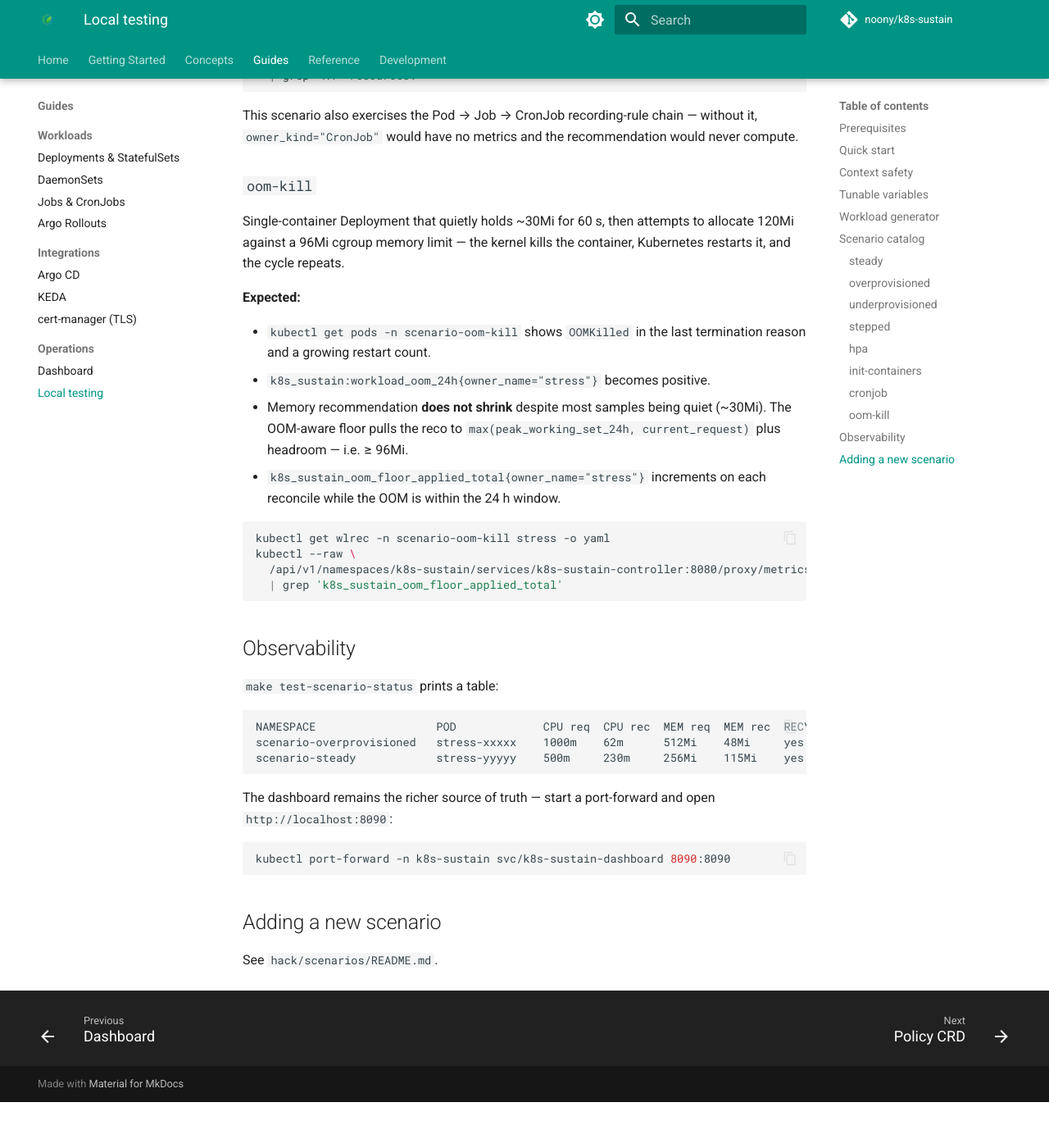
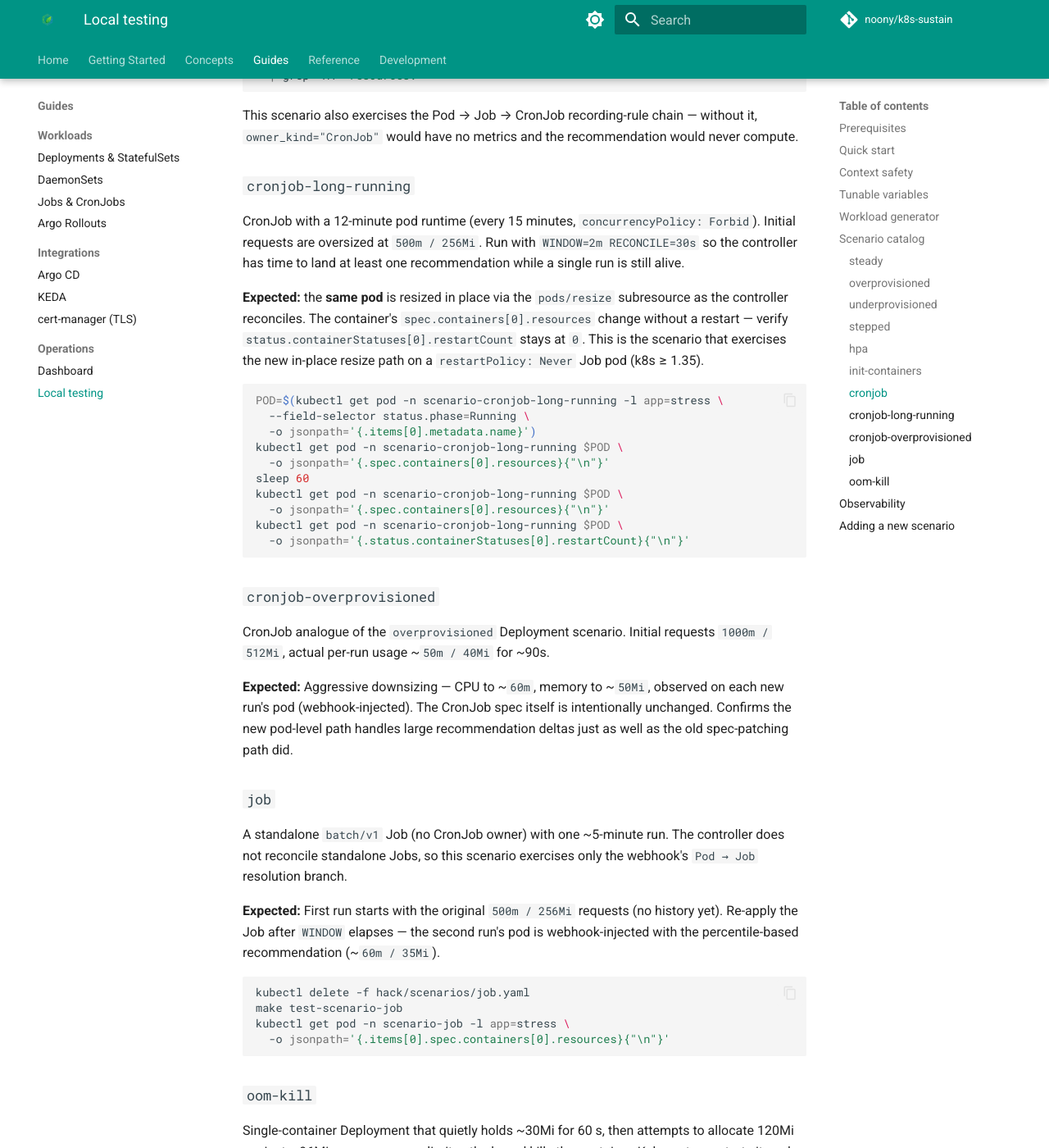
Before and after one commit to noony/k8s-sustain, an MkDocs documentation site: the page built from docs/guides/local-testing.md, in a window 1280 px wide and 1400 px high, scrolled down 3963 px. Shown: the whole window at 82% size. Built offline with MkDocs 1.6.1 and Material for MkDocs 9.7.7, drawn with Linux system fonts in a browser that asks for light colours; comment, search, counter and statistics services are not loaded; before the commit the page ends 5307 px from its top, so only the background shows below that.

Commit message:
More tests scenario for jobs and cronjobs

````diff
--- a/docs/guides/local-testing.md
+++ b/docs/guides/local-testing.md
@@ -166,6 +166,63 @@ This scenario also exercises the Pod → Job → CronJob recording-rule
 chain — without it, `owner_kind="CronJob"` would have no metrics and the
 recommendation would never compute.
 
+### `cronjob-long-running`
+
+CronJob with a 12-minute pod runtime (every 15 minutes,
+`concurrencyPolicy: Forbid`). Initial requests are oversized at
+`500m / 256Mi`. Run with `WINDOW=2m RECONCILE=30s` so the controller has
+time to land at least one recommendation while a single run is still
+alive.
+
+**Expected:** the **same pod** is resized in place via the `pods/resize`
+subresource as the controller reconciles. The container's
+`spec.containers[0].resources` change without a restart — verify
+`status.containerStatuses[0].restartCount` stays at `0`. This is the
+scenario that exercises the new in-place resize path on a `restartPolicy:
+Never` Job pod (k8s ≥ 1.35).
+
+```bash
+POD=$(kubectl get pod -n scenario-cronjob-long-running -l app=stress \
+  --field-selector status.phase=Running \
+  -o jsonpath='{.items[0].metadata.name}')
+kubectl get pod -n scenario-cronjob-long-running $POD \
+  -o jsonpath='{.spec.containers[0].resources}{"\n"}'
+sleep 60
+kubectl get pod -n scenario-cronjob-long-running $POD \
+  -o jsonpath='{.spec.containers[0].resources}{"\n"}'
+kubectl get pod -n scenario-cronjob-long-running $POD \
+  -o jsonpath='{.status.containerStatuses[0].restartCount}{"\n"}'
+```
+
+### `cronjob-overprovisioned`
+
+CronJob analogue of the `overprovisioned` Deployment scenario. Initial
+requests `1000m / 512Mi`, actual per-run usage ~`50m / 40Mi` for ~90s.
+
+**Expected:** Aggressive downsizing — CPU to ~`60m`, memory to ~`50Mi`,
+observed on each new run's pod (webhook-injected). The CronJob spec
+itself is intentionally unchanged. Confirms the new pod-level path
+handles large recommendation deltas just as well as the old spec-patching
+path did.
+
+### `job`
+
+A standalone `batch/v1` Job (no CronJob owner) with one ~5-minute run.
+The controller does not reconcile standalone Jobs, so this scenario
+exercises only the webhook's `Pod → Job` resolution branch.
+
+**Expected:** First run starts with the original `500m / 256Mi` requests
+(no history yet). Re-apply the Job after `WINDOW` elapses — the second
+run's pod is webhook-injected with the percentile-based recommendation
+(~`60m / 35Mi`).
+
+```bash
+kubectl delete -f hack/scenarios/job.yaml
+make test-scenario-job
+kubectl get pod -n scenario-job -l app=stress \
+  -o jsonpath='{.items[0].spec.containers[0].resources}{"\n"}'
+```
+
 ### `oom-kill`
 
 Single-container Deployment that quietly holds ~30Mi for 60 s, then attempts
````
Also changed, not shown: hack/scenarios/README.md (+4 -1 lines), 6 other files.
